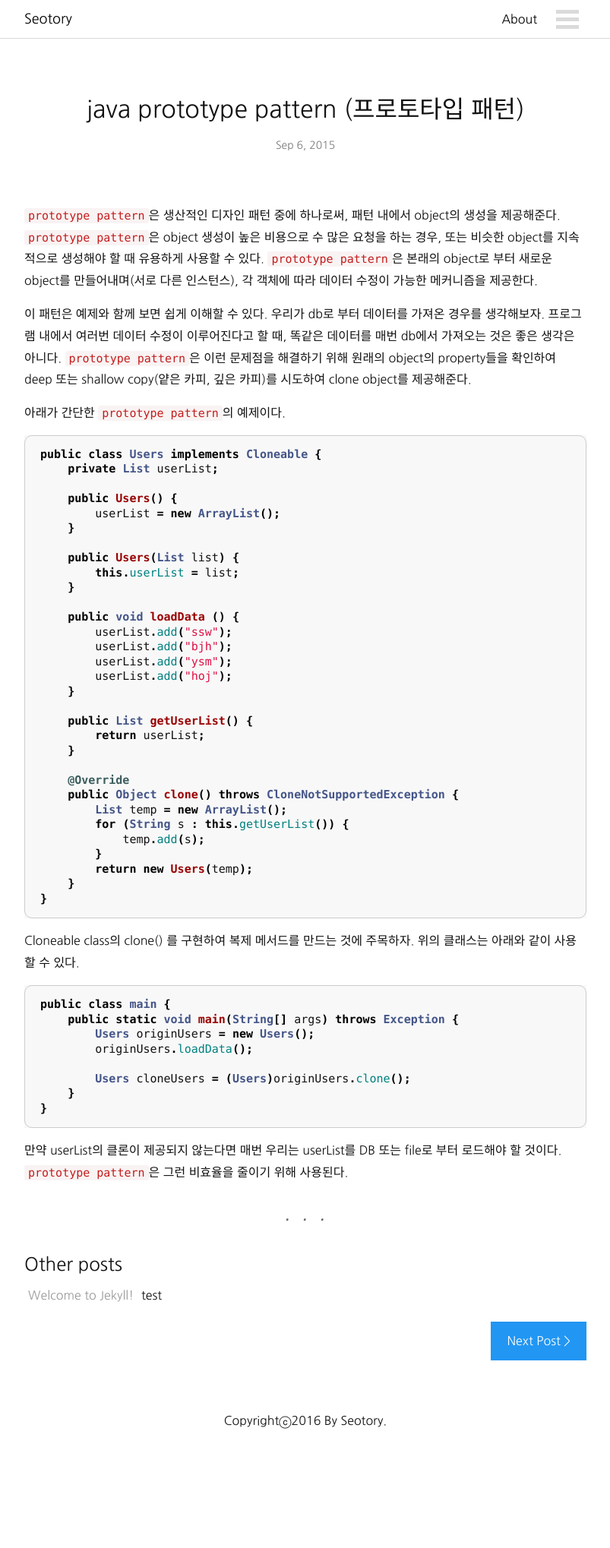
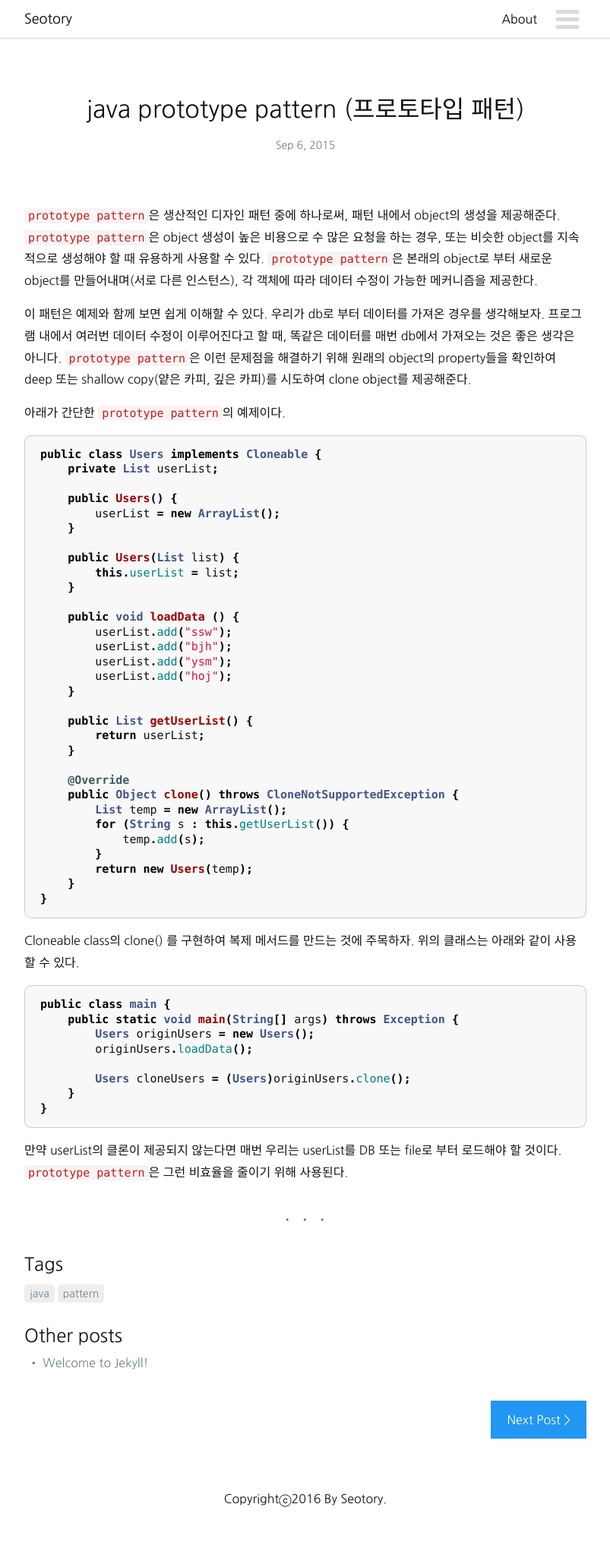
Before and after one commit to seotory/seotory.github.io, a Jekyll site: the page built from _posts/dev/2015-09-06-java-prototype-pattern.markdown, in a window 1280 px wide. Shown: the whole page at 76% size, without its empty margins (238-1041 px from the left). Built offline with Jekyll 4.4.1, drawn with Linux system fonts in a browser that asks for light colours; nearby versions of some CDN libraries; before the commit the page ends 1935 px from its top, so only the background shows below that.

Commit message:
edit files

```diff
--- a/_layouts/post.html
+++ b/_layouts/post.html
@@ -14,8 +14,20 @@ layout: default
     {{ content }}
   </article>
 
+  <hr />
+
+  {% if page.tags.size > 1 %}
+  <div class="post-tags">
+    <h2>Tags</h2>
+    <ul>
+      {% for tag in page.tags %}
+      <li><a href="/search/?tags={{ tag }}">{{ tag | downcase }}</a></li>
+      {% endfor %}
+    </ul>
+  </div>
+  {% endif %}
+
   {% if site.categories[page.categories.last].size > 1 %}
-  <hr />
   <div class="post-other">
     <h2>Other posts</h2>
   	<ul>
@@ -24,7 +36,6 @@ layout: default
 			  <li><a href="{{post.url}}">{{ post.title }}</a></li>
 			  {% endif %}
 			{% endfor %}
-      <li>test</li>
   	</ul>
   </div>
   {% endif %}
--- a/_posts/dev/2015-09-06-java-prototype-pattern.markdown
+++ b/_posts/dev/2015-09-06-java-prototype-pattern.markdown
@@ -3,7 +3,9 @@ layout: post
 title:  java prototype pattern (프로토타입 패턴)
 date:   2015-09-06 12:04:16
 categories: dev
-tags: java
+tags:
+- java
+- pattern
 ---
 `prototype pattern`은 생산적인 디자인 패턴 중에 하나로써, 패턴 내에서 object의 생성을 제공해준다. `prototype pattern`은 object 생성이 높은 비용으로 수 많은 요청을 하는 경우, 또는 비슷한 object를 지속적으로 생성해야 할 때 유용하게 사용할 수 있다. `prototype pattern`은 본래의 object로 부터 새로운 object를 만들어내며(서로 다른 인스턴스), 각 객체에 따라 데이터 수정이 가능한 메커니즘을 제공한다.
 
--- a/_sass/_base.scss
+++ b/_sass/_base.scss
@@ -1,3 +1,5 @@
+@charset "UTF-8";
+
 /**
  * box style
  */
--- a/_sass/_layout.scss
+++ b/_sass/_layout.scss
@@ -1,3 +1,4 @@
+@charset "UTF-8";
 
 /* site header css */
 .site-header {
@@ -107,27 +108,60 @@
 }
 
 .post-other {
-	/*
-	border: 1px solid #ddd;
-	border-radius: 5px;
-	padding: 10px 15px 5px 15px;
-	*/
+	margin-bottom: 20px;
+	a {
+		color: slategrey;
+	}
 	> h2, ul {
 		margin-bottom: 0px;
 	}
 	ul {
+		padding: 0px;
 		margin: 0px;
-		list-style-type: none;
-		clear: both;
-		overflow: hidden;
+		list-style: none;
+		color: slategrey;
+		li {
+		    padding-left: 1em;
+		    text-indent: -0.7em;
+		}
+		li:before {
+		    content: "• ";
+		}
+		li:hover {
+			color: #2196F3;
+			:before {
+				color: #2196F3;
+			}
+			a {
+				color: #2196F3;
+			}
+		}
+	}
+}
+
+.post-tags {
+	margin-bottom: 20px;
+	a {
+		color: slategrey;
+	}
+	> h2, ul {
+		margin-bottom: 5px;
+	}
+	ul {
+		margin: 0px;
+		font-size: $small-font-size;
 		li {
 			display: inline-block;
-			padding: 5px;
-			float: left;
+			a {
+				padding: 4px 6px;
+				border: 1px solid #eee;
+				border-radius: 5px;
+				background-color: #eee;
+			}
+			a:hover {
+				color: #2196F3;
+			}
 		}
-	}
-	a {
-		color: #999;
 	}
 }
 
--- a/_sass/_syntax-highlighting.scss
+++ b/_sass/_syntax-highlighting.scss
@@ -1,3 +1,5 @@
+@charset "UTF-8";
+
 /**
  * Syntax highlighting styles
  */
```
